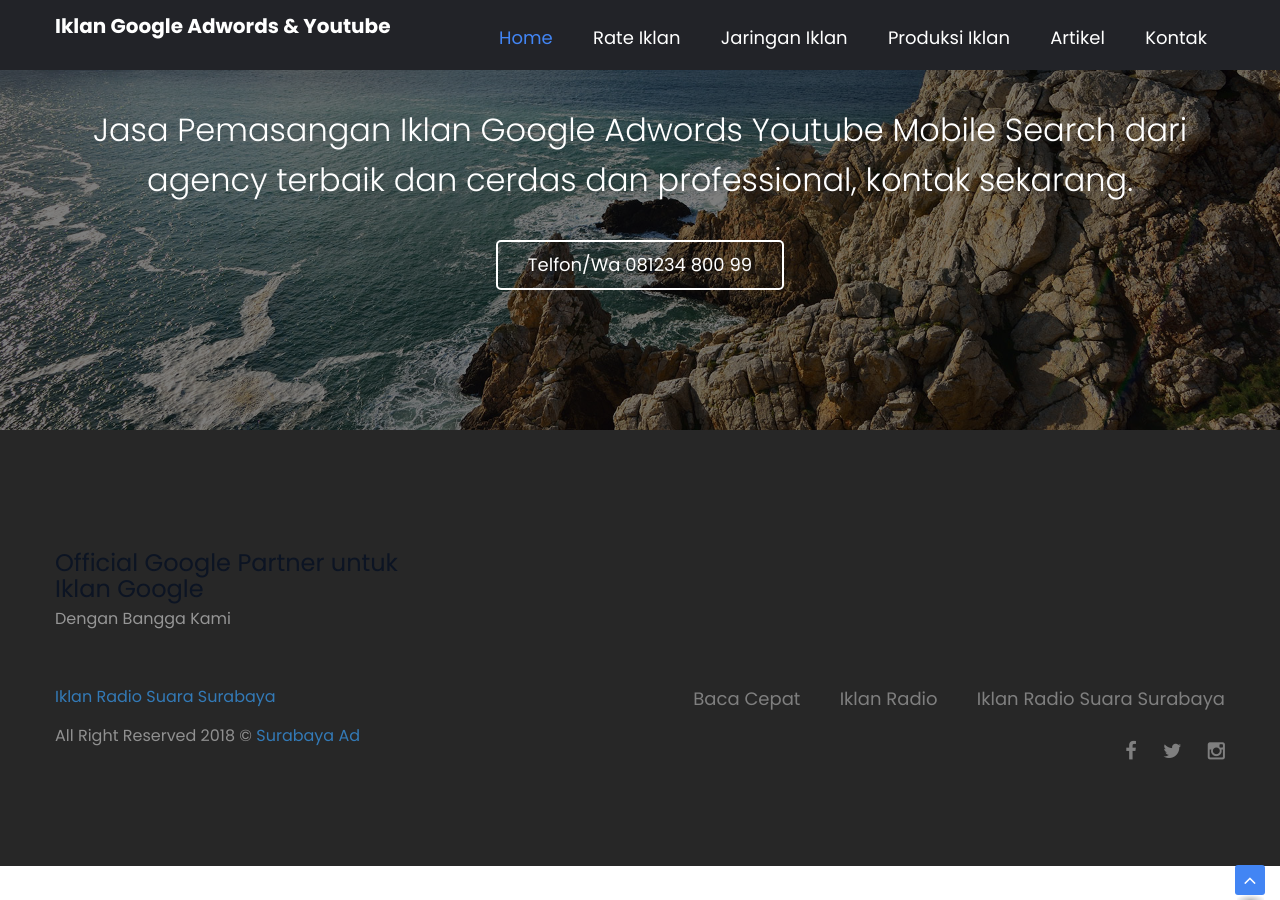
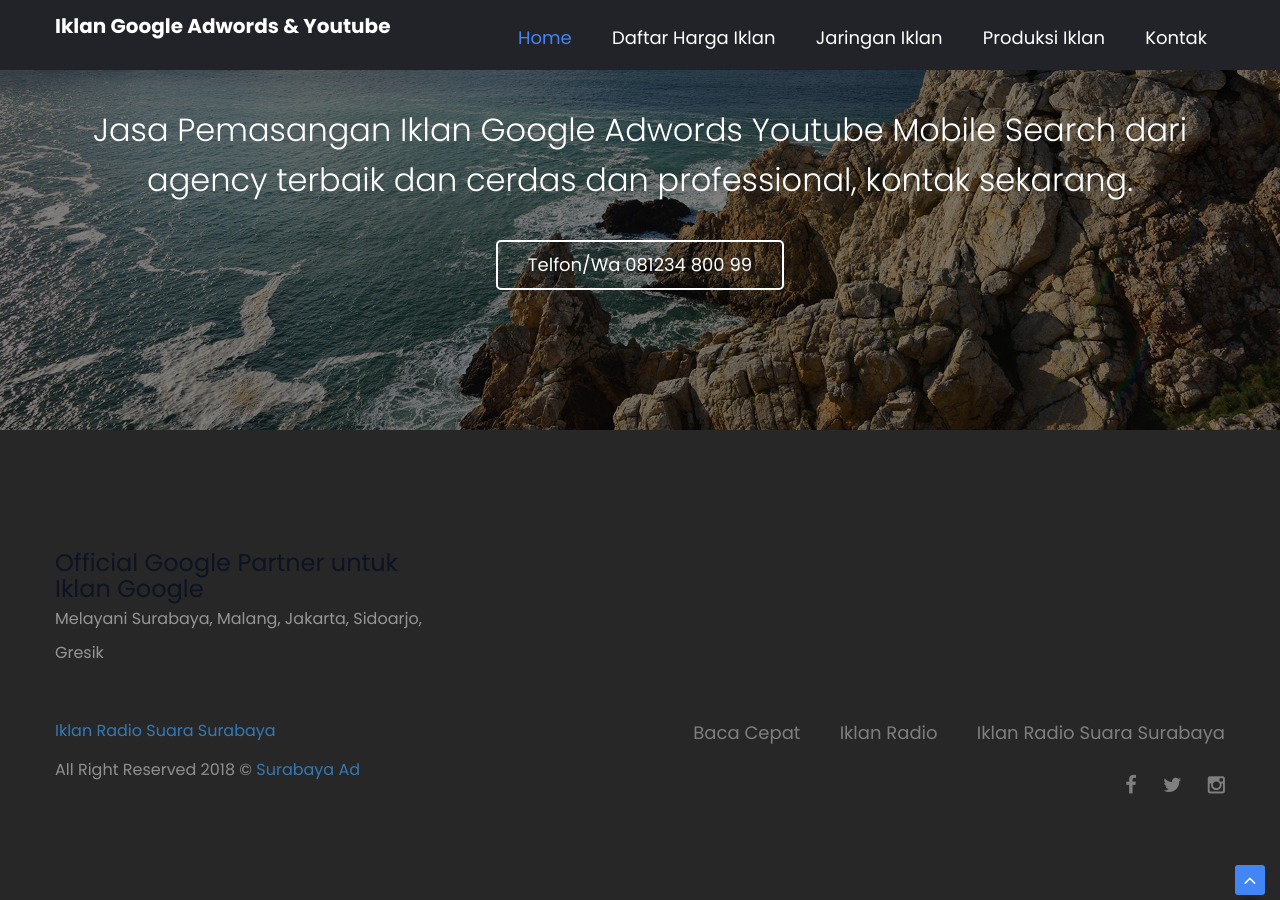
Before and after one commit to brehehe/iklgo, a Jekyll site: the page built from index.html, in a window 1280 px wide and 900 px high, scrolled down 2577 px. Built offline with Jekyll 4.4.1, drawn with Linux system fonts in a browser that asks for light colours; nearby versions of some CDN libraries; library files that are not in the unit come from our copies.

Commit message:
no message

```diff
--- /dev/null
+++ b/CNAME
@@ -0,0 +1 @@
+iklangoogle.id
--- a/_includes/themes/home_menu.html
+++ b/_includes/themes/home_menu.html
@@ -42,19 +42,16 @@
 							<a href="{{ site.url }}" title='{{ site.title }}' class="tran3s">Home</a>
 						</li>
 						<li {% if page.this_page == 'rate-iklan' %}class="active"{% endif %}>
-							<a href="{{ site.url }}/rate-iklan-google-terbaru" title='Rate Pemasangan Iklan Google 2018' class="tran3s">Rate Iklan</a>
+							<a href="{{ site.url }}#" title='Rate Pemasangan Iklan Google 2018' class="tran3s">Daftar Harga Iklan</a>
 						</li>
 						<li {% if page.this_page == 'jadwal-acara' %}class="active"{% endif %}>
-							<a href="{{ site.url }}/jaringan-iklan" title='Jaringan Iklan Google' class="tran3s">Jaringan Iklan</a>
+							<a href="{{ site.url }}#" title='Jaringan Iklan Google' class="tran3s">Jaringan Iklan</a>
 						</li>
 						<li {% if page.this_page == 'produksi-iklan' %}class="active"{% endif %}>
-							<a href="{{ site.url }}/produksi-iklan" title='Produksi Iklan' class="tran3s">Produksi Iklan</a>
-						</li>
-						<li {% if page.this_page == 'artikel' %}class="active"{% endif %}>
-							<a href="{{ site.url }}/artikel" class="tran3s">Artikel</a>
+							<a href="{{ site.url }}#" title='Produksi Iklan' class="tran3s">Produksi Iklan</a>
 						</li>
 						<li {% if page.this_page == 'kontak' %}class="active"{% endif %}>
-							<a href="{{ site.url }}/kontak" class="tran3s">Kontak</a>
+							<a href="{{ site.url }}#" class="tran3s">Kontak</a>
 						</li>
 
 					</ul>
--- a/_layouts/home.html
+++ b/_layouts/home.html
@@ -66,7 +66,7 @@
 						<div class="row">
 							<div class="col-lg-4 col-md-4 col-xs-12">
 								<h3>Official Google Partner untuk Iklan Google</h3>
-								<p>Dengan Bangga Kami </p>
+								<p>Melayani Surabaya, Malang, Jakarta, Sidoarjo, Gresik</p>
 							</div>
 						</div>
 						<div class="row">
```
Also changed, not shown: paket-ramadhan/paket-khasanah-alquran.html (deleted, +0 -7 lines).
